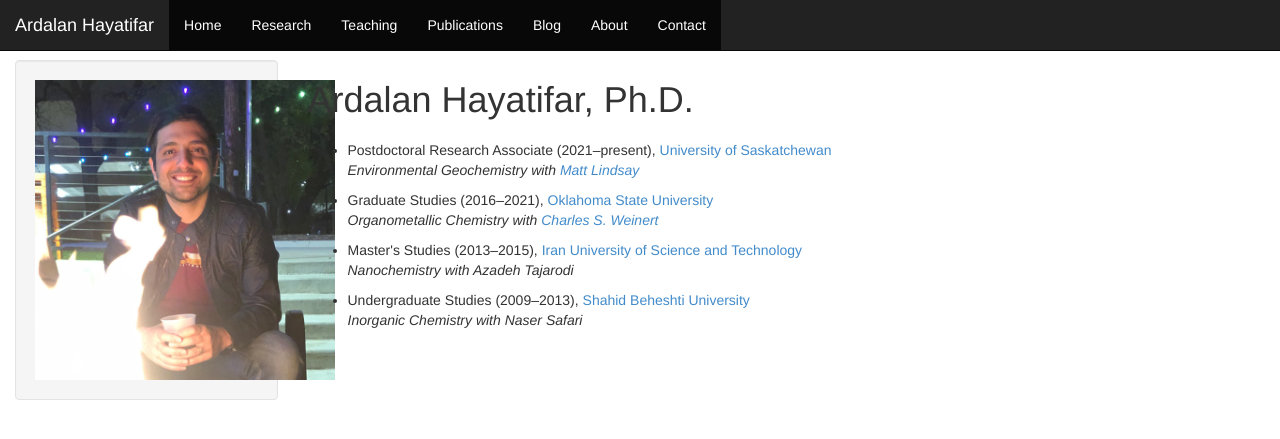
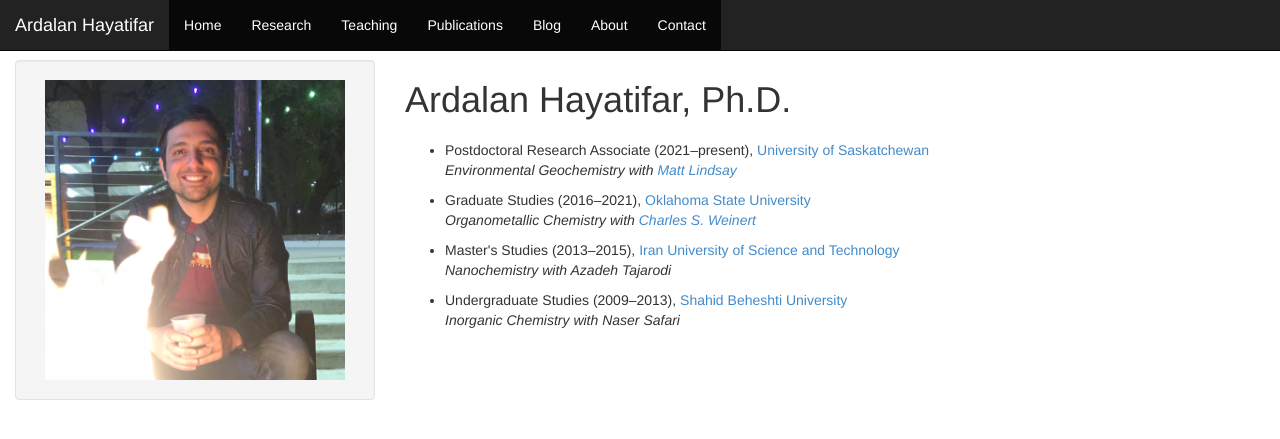
Before and after one commit to Ardalanhayatifar/ardalanhayatifar.github.io, a Jekyll site: the page index.html, which Jekyll copies as it is, in a window 1280 px wide. Shown: the top 439 px of the page. Built offline with Jekyll 4.4.1, drawn with Linux system fonts in a browser that asks for light colours; comment, search, counter and statistics services are not loaded.

Commit message:
Image size

```diff
--- a/index.html
+++ b/index.html
@@ -60,7 +60,7 @@
 
 <div class="container container-left">
     <div class="row">
-        <div class="col-md-3 hidden-xs">
+        <div class="col-md-4 hidden-xs">
             <div class="sidebar well">
       <img src="images/ardalan2.JPG", width="300"
       height="300", style="display: block; margin-left: auto; margin-right: auto;">
@@ -85,7 +85,7 @@
 </div> -->
 
         </div>
-        <div class="col-md-9">
+        <div class="col-md-8">
             <h1 id="ardalan-hayatifar">Ardalan Hayatifar, Ph.D.</h1>
 
 
```
